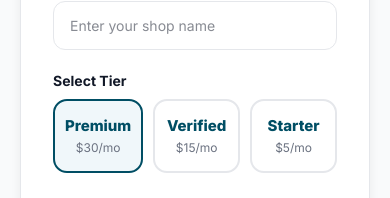
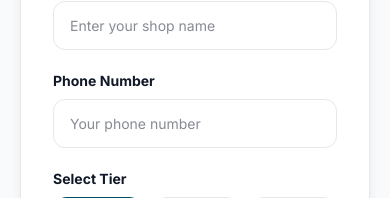
Before and after one commit to sithyakheng/nest24, a Next.js app: page /seller/rank-request in a window 390 px wide. Shown: the part 791-989 px from the top of the page. Built offline with nearby package versions, Linux system fonts and the light colour scheme; no server answers.

Commit message:
feat: add phone number field to rank request form and admin panel

```diff
--- a/src/app/admin/page.tsx
+++ b/src/app/admin/page.tsx
@@ -145,6 +145,7 @@ export default function AdminPage() {
         screenshot_url,
         full_name,
         shop_name,
+        phone_number,
         created_at,
         profiles!inner (
           id,
@@ -419,6 +420,9 @@ export default function AdminPage() {
                     <div>
                       <p style={{ fontWeight: '700', color: '#111827', fontSize: '16px', margin: '0 0 4px 0' }}>{req.full_name || 'Unknown'}</p>
                       <p style={{ color: '#6b7280', fontSize: '13px', margin: '0 0 4px 0' }}>{req.shop_name || 'No shop name'}</p>
+                      {req.phone_number && (
+                        <p style={{ color: '#6b7280', fontSize: '12px', margin: '0 0 4px 0' }}>📞 {req.phone_number}</p>
+                      )}
                       <p style={{ color: '#6b7280', fontSize: '12px', margin: '0' }}>Tier {req.rank} — {req.rank === 1 ? 'Starter' : req.rank === 2 ? 'Verified' : 'Premium'}</p>
                     </div>
                     <span style={{ backgroundColor: req.status === 'pending' ? '#fef3c7' : req.status === 'approved' ? '#d1fae5' : '#fee2e2', color: req.status === 'pending' ? '#92400e' : req.status === 'approved' ? '#065f46' : '#991b1b', padding: '4px 10px', borderRadius: '20px', fontSize: '12px', fontWeight: '600' }}>
@@ -455,6 +459,9 @@ export default function AdminPage() {
                     <div>
                       <p style={{ fontWeight: '700', color: '#111827', fontSize: '16px', margin: '0 0 4px 0' }}>{req.full_name || 'Unknown'}</p>
                       <p style={{ color: '#6b7280', fontSize: '13px', margin: '0 0 4px 0' }}>{req.shop_name || 'No shop name'}</p>
+                      {req.phone_number && (
+                        <p style={{ color: '#6b7280', fontSize: '12px', margin: '0 0 4px 0' }}>📞 {req.phone_number}</p>
+                      )}
                       <p style={{ color: '#6b7280', fontSize: '12px', margin: '0' }}>Tier {req.rank} — {req.rank === 1 ? 'Starter' : req.rank === 2 ? 'Verified' : 'Premium'} (Forever)</p>
                     </div>
                     <span style={{ backgroundColor: req.status === 'pending' ? '#fef3c7' : req.status === 'approved' ? '#d1fae5' : '#fee2e2', color: req.status === 'pending' ? '#92400e' : req.status === 'approved' ? '#065f46' : '#991b1b', padding: '4px 10px', borderRadius: '20px', fontSize: '12px', fontWeight: '600' }}>
--- a/src/app/seller/rank-request/page.tsx
+++ b/src/app/seller/rank-request/page.tsx
@@ -12,6 +12,7 @@ function RankRequestContent() {
 
   const [fullName, setFullName] = useState('');
   const [shopName, setShopName] = useState('');
+  const [phoneNumber, setPhoneNumber] = useState('');
   const [selectedTier, setSelectedTier] = useState(3);
   const [discountCode, setDiscountCode] = useState('');
   const [discountApplied, setDiscountApplied] = useState(false);
@@ -53,8 +54,8 @@ function RankRequestContent() {
   };
 
   const handleSubmit = async () => {
-    if (!fullName || !shopName || !screenshot) {
-      alert('Please fill in all fields and upload payment proof');
+    if (!fullName || !shopName || !phoneNumber || !screenshot) {
+      alert('Please fill in all fields including phone number and upload payment proof');
       return;
     }
     setLoading(true);
@@ -87,6 +88,7 @@ function RankRequestContent() {
         screenshot_url: screenshotUrl,
         full_name: fullName,
         shop_name: shopName,
+        phone_number: phoneNumber,
         plan_type: isForever ? 'forever' : 'monthly',
       });
       setSuccess(true);
@@ -140,6 +142,12 @@ function RankRequestContent() {
           <div style={{ marginBottom: '20px' }}>
             <label style={{ display: 'block', fontWeight: '700', color: '#111827', marginBottom: '8px', fontSize: '14px' }}>Shop Name</label>
             <input value={shopName} onChange={e => setShopName(e.target.value)} placeholder="Enter your shop name" style={{ width: '100%', border: '1.5px solid #e5e7eb', borderRadius: '12px', padding: '13px 16px', fontSize: '14px', outline: 'none', boxSizing: 'border-box', color: '#111827' }} />
+          </div>
+
+          {/* Phone Number */}
+          <div style={{ marginBottom: '20px' }}>
+            <label style={{ display: 'block', fontWeight: '700', color: '#111827', marginBottom: '8px', fontSize: '14px' }}>Phone Number</label>
+            <input value={phoneNumber} onChange={e => setPhoneNumber(e.target.value)} placeholder="Your phone number" style={{ width: '100%', border: '1.5px solid #e5e7eb', borderRadius: '12px', padding: '13px 16px', fontSize: '14px', outline: 'none', boxSizing: 'border-box', color: '#111827' }} />
           </div>
 
           {/* Lifetime Badge */}
```
